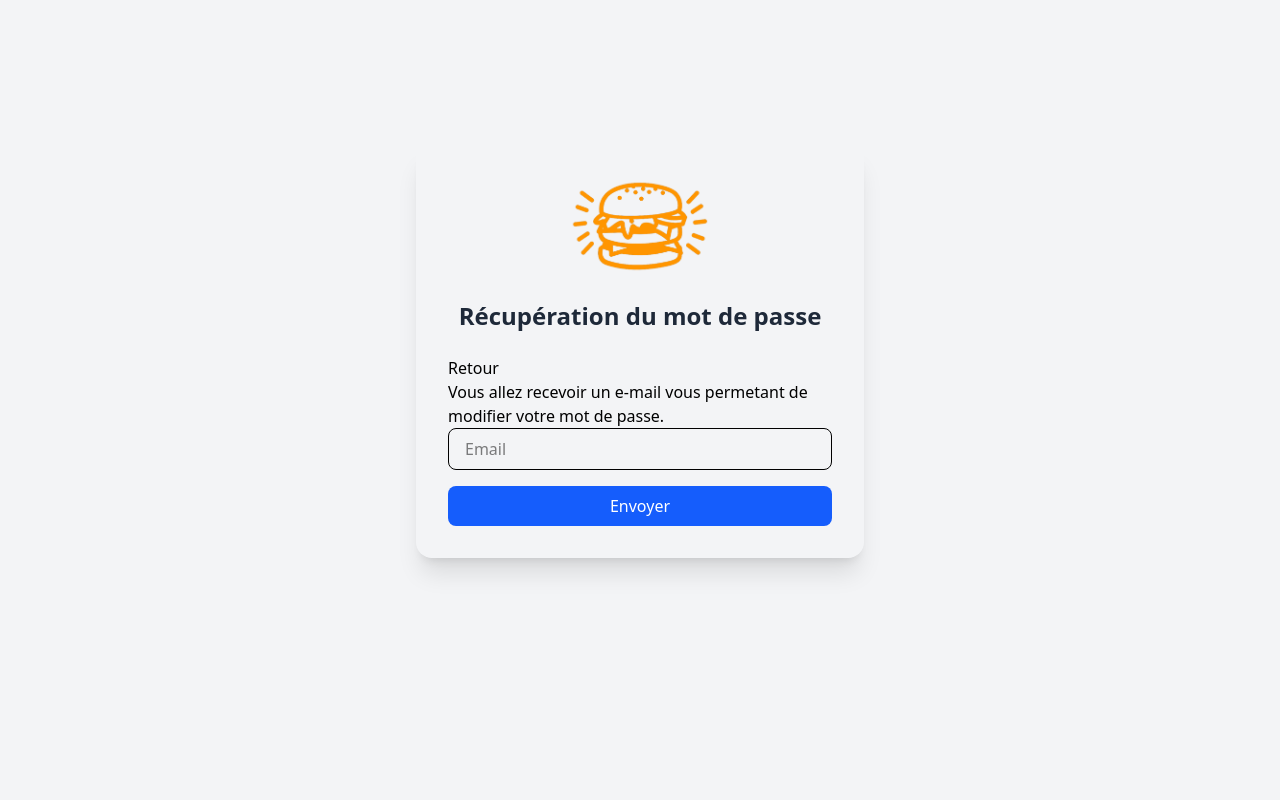
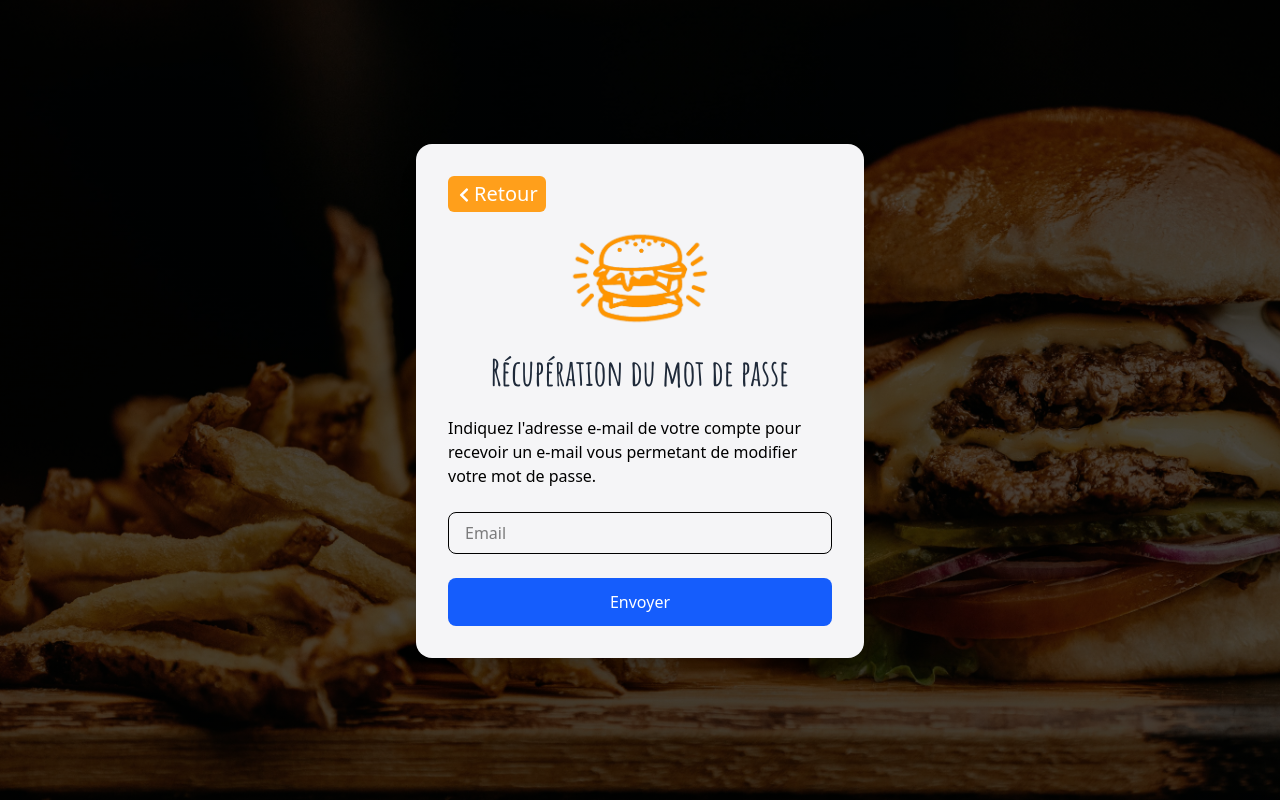
Before and after one commit to lletierce/crazee-burger2-admin, a React (Vite) app: page /recovery in a window 1280 px wide. Built offline with nearby package versions, Linux system fonts and the light colour scheme; no server answers.

Commit message:
💄 Add UI for auth process

```diff
--- a/src/components/LoginForm.tsx
+++ b/src/components/LoginForm.tsx
@@ -70,7 +70,7 @@ export default function LoginForm() {
                 type="submit">
                 Connexion
             </button>
-            <p className="cursor-pointer text-sm md:hover:underline text-[#f56a2c]" onClick={() => handleRecover()}>Vous avez oublié votre mot de passe ?</p>
+                <p className="w-fit cursor-pointer text-sm md:hover:underline text-[#f56a2c]" onClick={() => handleRecover()}>Vous avez oublié votre mot de passe ?</p>
             {/* <p className="text-gray-500 text-xs  flex justify-center">Plus d'options de connexion</p> */}
         </form>
     );
--- a/src/components/layouts/AuthLayout.tsx
+++ b/src/components/layouts/AuthLayout.tsx
@@ -1,20 +1,43 @@
-import React from 'react'
+import React from "react";
+import MinimalistActionBtn from "../reusable-ui/button/MinimalistActionBtn";
+import Logo from "../reusable-ui/logo/Logo";
+
 
 type AuthLayoutProps = {
     children: React.ReactNode;
     title?: string;
+    labelActionBtn? : string;
+    onClickActionBtn?: () => void;
+    logoVariant?: "default" | "success";
+
+
 };
 
-export default function AuthLayout({ children, title = 'Connexion' }: AuthLayoutProps) {
-    return (
-        <div className="min-h-screen flex justify-center  bg-gray-100"> {/* bg-gray-100 md:items-center */}
-            <div className="w-full md:h-min max-w-md bg-white-400 shadow-xl md:rounded-2xl p-8 md:mt-36">
-                <div className='flex justify-center items-center text-center'>
-                    <img src="../../../public/images/logo-orange.png" className="object-contain object-center h-[80px] md:h-[100px]"/>
-                </div>
-                <h1 className="text-2xl font-bold text-center text-gray-800 my-6">{title}</h1>
+export default function AuthLayout({
+    children,
+    title = 'Connexion',
+    labelActionBtn = '',
+    onClickActionBtn,
+    logoVariant = "default",
+
+}: AuthLayoutProps) {
+
+        return (
+        <div className="min-h-screen flex justify-center bg-[#f5f5f7]
+            md:bg-[linear-gradient(rgba(0,0,0,0.7),rgba(0,0,0,0.7)),url('/images/Burger-and-fries-background.jpg')]
+            bg-cover bg-center
+        "> {/* bg-gray-100 md:items-center */}
+            <div className="w-full md:h-min max-w-md bg-[#f5f5f7] shadow-xl md:rounded-2xl p-8 md:mt-36">
+                {labelActionBtn && <MinimalistActionBtn label={labelActionBtn} onClick={onClickActionBtn} />}
+                <Logo variant={logoVariant}/>
+                <h1 className="text-4xl font-amatic font-bold text-center text-gray-800 my-6"
+                >
+                    {title}
+                </h1>
                 {children}
             </div>
         </div>
     )
 }
+
+// Files in the public directory are served at the root path.
--- a/src/components/pages/RecoveryPage.tsx
+++ b/src/components/pages/RecoveryPage.tsx
@@ -32,10 +32,10 @@ export default function RecoveryPage() {
 
 
     return (
-        <AuthLayout title="Récupération du mot de passe">
-            <button onClick={handleReturnPage}>{"Retour"}</button>
-            <div>Vous allez recevoir un e-mail vous permetant de modifier votre mot de passe.</div>
-            <form className="flex flex-col gap-4" onSubmit={handleSubmit}>
+        <AuthLayout title="Récupération du mot de passe" labelActionBtn='Retour' onClickActionBtn={handleReturnPage}>
+            <form className="flex flex-col gap-6" onSubmit={handleSubmit}>
+                <div>Indiquez l'adresse e-mail de votre compte pour recevoir un e-mail vous permetant de modifier votre mot de passe.</div>
+
                 {error && <p className="text-red-600">{error}</p>}
                 <input
                     type="email"
@@ -47,7 +47,7 @@ export default function RecoveryPage() {
                     className="border rounded-lg px-4 py-2 focus:outline-none focus:ring-2 focus:ring-blue-500"
                 />
                 <button
-                            className="bg-blue-600 text-white py-2 rounded-lg hover:bg-blue-700 transition cursor-pointer"
+                    className="bg-blue-600 text-white py-3 rounded-lg hover:bg-blue-700 transition cursor-pointer"
                     type="submit">
                     Envoyer
                 </button>
--- a/src/components/pages/RecoverySendPage.tsx
+++ b/src/components/pages/RecoverySendPage.tsx
@@ -1,17 +1,24 @@
 import { useNavigate } from "react-router-dom";
+import AuthLayout from "../layouts/AuthLayout";
 
 export default function RecoverySendPage() {
   const navigate = useNavigate();
 
   const handleMoveToLogin = () => {
     navigate("/login")
-   }
+  }
 
   return (
-    <div>
-        <h3> Vous allez recevoir un e-mail. </h3>
-        <p>Merci, nous avons bien enregistré votre demande de réinitialisation de mot de passe. Si l'e-mail que vous nous avez communiqué correspond à un compte enregistré sur crazee-burger-app-adm, vous recevrez un message à cette adresse</p>
-        <button onClick={handleMoveToLogin}>Se connecter</button>
-    </div>
+    <AuthLayout
+      title="Récupération envoyée!"
+      labelActionBtn='Retour'
+      onClickActionBtn={handleMoveToLogin}
+      logoVariant="success"
+      >
+      <div className="flex flex-col gap-4">
+        <p>Votre demande de réinitialisation de mot de passe a bien été enregistrée.</p>
+        <p>Si votre e-mail correspond à un compte enregistré sur crazee-burger-app-adm, vous recevrez un message à cette adresse.</p>
+      </div>
+    </AuthLayout>
   )
 }
--- a/src/components/pages/ResetPasswordPage .tsx
+++ b/src/components/pages/ResetPasswordPage .tsx
@@ -1,8 +1,9 @@
 import { useState } from 'react';
 import { useNavigate, useSearchParams } from 'react-router-dom';
 import { confirmReset } from '../../api/authService';
+import AuthLayout from '../layouts/AuthLayout';
 
-export default function ResetPasswordPage () {
+export default function ResetPasswordPage() {
 
   const [password, setPassword] = useState("");
   const [params] = useSearchParams();
@@ -16,13 +17,39 @@ export default function ResetPasswordPage () {
     if (!oobCode) return;
 
     await confirmReset(oobCode, password);
-    // alert("Mot de passe mis à jour !");
-    console.log("Mot de passe mis à jour ! -> "+{oobCode})
+    console.log("Mot de passe mis à jour ! -> " + { oobCode })
     navigate("/login")
   };
 
 
   return (
+    <AuthLayout title="Changement de mot de passe">
+      <form className="flex flex-col gap-6" onSubmit={handleSubmit}>
+        <div>Indiquez le nouveau mot de passe que vous souhaitez utiliser pour votre compte.</div>
+
+        {/* {error && <p className="text-red-600">{error}</p>} TODO: add checking same password*/}
+        <input
+          type="password"
+          value={password}
+          onChange={(e) => setPassword(e.target.value)}
+          required
+          placeholder="Nouveau mot de passe"
+          minLength={5}
+          maxLength={30}
+          className="border rounded-lg px-4 py-2 focus:outline-none focus:ring-2 focus:ring-blue-500"
+        />
+        <button
+          className="bg-blue-600 text-white py-3 rounded-lg hover:bg-blue-700 transition cursor-pointer"
+          type="submit">
+          Valider
+        </button>
+      </form>
+    </AuthLayout>
+  )
+}
+
+
+/*
 <form onSubmit={handleSubmit}>
       <input
         type="password"
@@ -32,5 +59,4 @@ export default function ResetPasswordPage () {
       />
       <button type="submit">Valider</button>
     </form>
-  )
-}
+*/
--- /dev/null
+++ b/src/components/reusable-ui/button/MinimalistActionBtn.tsx
@@ -0,0 +1,20 @@
+import { FaChevronLeft } from "react-icons/fa";
+
+type MinimalistActionBtnProps = {
+    label?: string;
+    onClick?: () => void;
+};
+
+
+export default function MinimalistActionBtn({label, onClick} : MinimalistActionBtnProps) {
+    return (
+        <button
+            className='inline-flex items-center gap-0.5 bg-[#ff9f1b]  px-2 py-1 rounded-md hover:bg-[#e25549] transition cursor-pointer text-white'
+            onClick={onClick}>
+                <span className="md:pt-0.5">
+                    <FaChevronLeft />
+                </span>
+                <span className="text-lg md:text-xl">{label}</span>
+        </button>
+    )
+}
--- /dev/null
+++ b/src/components/reusable-ui/logo/Logo.tsx
@@ -0,0 +1,25 @@
+import { FaCircleCheck } from "react-icons/fa6";
+
+type LogoProps = {
+    variant?: "default" | "success";
+}
+
+export default function Logo({ variant = "default" }: LogoProps) {
+    if (variant == "default") {
+        return (
+            <div className='flex justify-center items-center text-center pt-4'>
+                <img
+                    src="../../../../public/images/logo-orange.png"
+                    className="object-contain object-center h-[80px] md:h-[100px]" />
+            </div>
+        )
+    }
+
+    if (variant == "success") {
+        return (
+            <div className="text-[#60bd4f] flex justify-center items-center text-center">
+                <FaCircleCheck className="object-contain object-center text-8xl" />
+            </div>
+        )
+    }
+}
```
Also changed, not shown: public/images/Burger-and-fries-background.jpg (added). Lines whose indentation alone changed are shown as unchanged.
